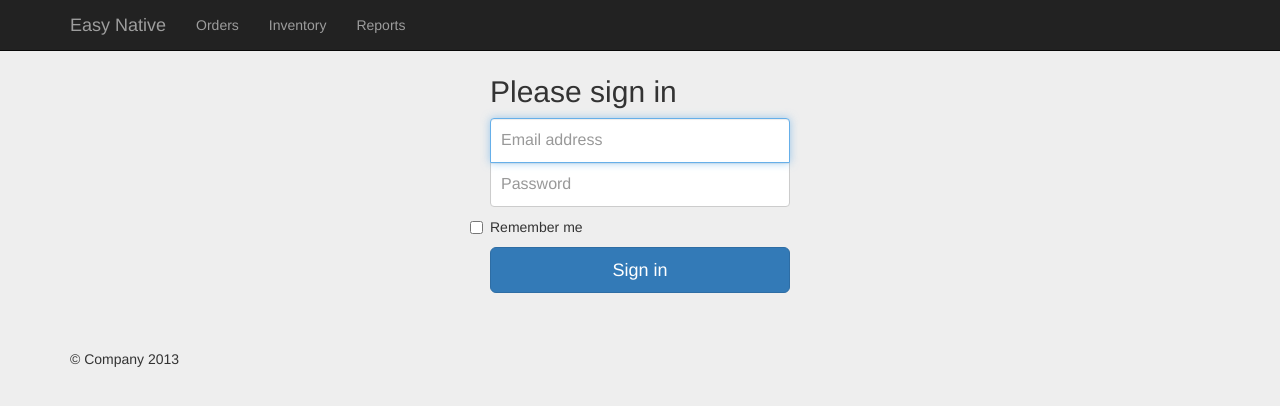
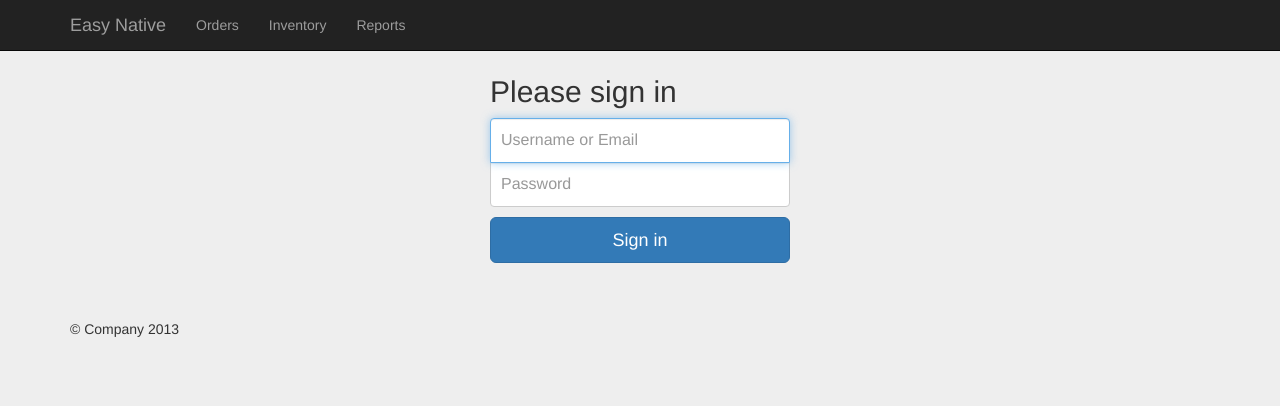
Before and after one commit to davidzhuang/opennative, a Django app: page /supply/signin/ in a window 1280 px wide. Shown: the top 406 px of the page. Run offline with Django 3.2, Linux system fonts and the light colour scheme; some libraries are stand-ins or nearby versions.

Commit message:
add signin view

```diff
--- a/on/settings.py
+++ b/on/settings.py
@@ -74,6 +74,7 @@ STATICFILES_DIRS = (
     # Always use forward slashes, even on Windows.
     # Don't forget to use absolute paths, not relative paths.
     '/Users/david/Sites',
+    '/Users/davidzhuang/Sites',
 )
 
 # List of finder classes that know how to find static files in
@@ -159,3 +160,5 @@ LOGGING = {
 }
 
 AUTHENTICATION_BACKENDS = ('on.backends.EmailAuthBackend',)
+
+LOGIN_URL = '/supply/signin'
--- a/supply/templates/supply/signin.html
+++ b/supply/templates/supply/signin.html
@@ -13,25 +13,28 @@
     <link href="{% static 'supply/css/signin.css' %}" rel="stylesheet">
   {% endblock %}
 
-<!---Block for Navigation Bar on top of page --->
-{% block nav_bar_block %}
+  <!---Block for Navigation Bar on top of page --->
+  {% block nav_bar_block %}
         <ul class="nav navbar-nav">
                 <li><a href="{% url 'supply:index' %}">Orders</a></li>
                 <li><a href="{% url 'supply:inventory' %}">Inventory</a></li>
                 <li><a href="{% url 'supply:reports' %}">Reports</a></li>
         </ul>
-{% endblock %}
+  {% endblock %}
 
   {% block main_block %}
     <div class="container">
 
-      <form class="form-signin">
+      <form class="form-signin" action=""  method="POST">
+        {% csrf_token %}
         <h2 class="form-signin-heading">Please sign in</h2>
-        <input type="text" class="form-control" placeholder="Email address" autofocus>
-        <input type="password" class="form-control" placeholder="Password">
-        <label class="checkbox">
-          <input type="checkbox" value="remember-me"> Remember me
-        </label>
+        {% if errors %}
+            <p style="color: red;">
+                {{errors}}
+            </p>
+        {% endif %}
+        <input type="text" class="form-control" name="username" placeholder="Username or Email" autofocus>
+        <input type="password" class="form-control" name="password" placeholder="Password">
         <button class="btn btn-lg btn-primary btn-block" type="submit">Sign in</button>
       </form>
     </div> <!-- /container -->
--- a/supply/views.py
+++ b/supply/views.py
@@ -1,13 +1,33 @@
 from django.http import HttpResponseRedirect, HttpResponse
 from django.core.urlresolvers import reverse
 from django.shortcuts import render, get_object_or_404
+from django.contrib.auth import authenticate, login, logout
+from django.contrib.auth.decorators import login_required
 from django import forms
 from supply.models import *
 from supply.forms import site_form
 
 def signin(request):
-    return render(request, "supply/signin.html", {})
+    logout(request)
+    if request.method == 'POST':
+        username = request.POST['username']
+        password = request.POST['password']
+        user = authenticate(username=username, password=password)
+        if user is not None:
+            if user.is_active:
+                login(request, user)
+                return HttpResponseRedirect(reverse('supply:index'))
+            else:
+                # Return a 'disabled account' error message
+                return render(request, "supply/signin.html", {'errors': 'Disabled accounti, please re-activate, or use a different account'})
+        else:
+            # Return an 'invalid login' error message.
+            return render(request, "supply/signin.html", {'errors': 'Username/email and password do not match'})
+    else:
+        return render(request, "supply/signin.html", {})
 
+
+@login_required
 def index(request):
     all_orders = Order.objects.all()
     return render(request, "supply/index.html", {'order_collection': all_orders})
```
